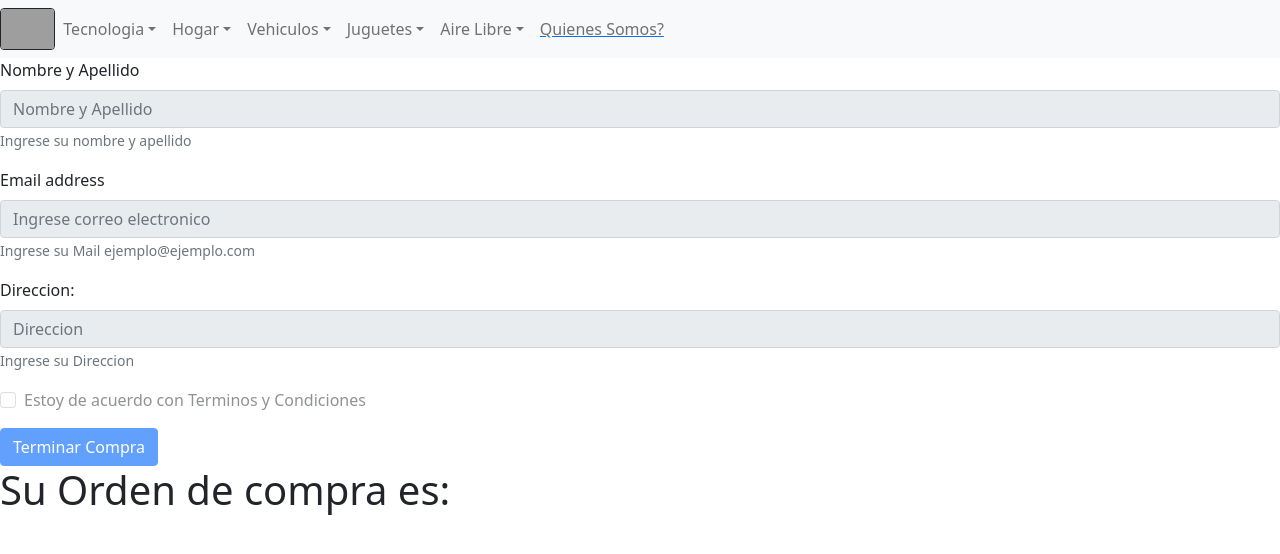
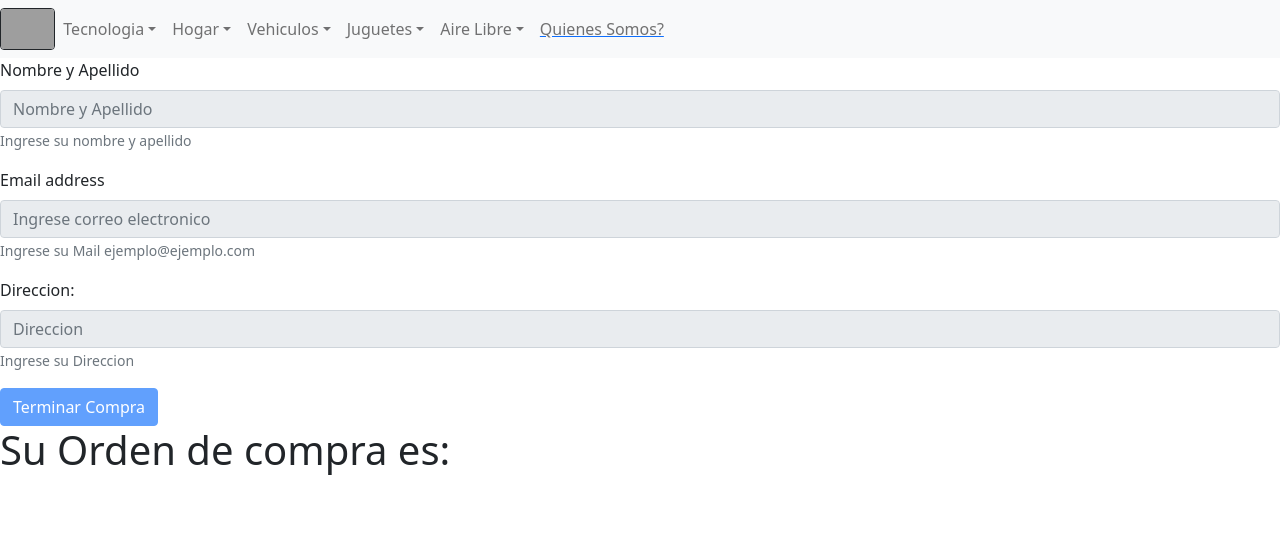
Before and after one commit to gabrielperullini/STARTCOMMERCE, a React (Create React App) app: page /CheckOut in a window 1280 px wide. Shown: the top 554 px of the page. Built offline with nearby package versions, Linux system fonts and the light colour scheme; grey boxes are pictures that could not be loaded.

Commit message:
EJERCICIO ITEM COLLECTION II FINAL

```diff
--- a/src/components/Formulario/Formulario.js
+++ b/src/components/Formulario/Formulario.js
@@ -4,6 +4,8 @@ import { useCartContext } from "../CartContext/CartContext.";
 
 const Formulario = (props) => {
   const { cart, clearCart } = useCartContext();
+  const [validated, setValidated] = useState(false);
+
   const initialState = {
     NYA: "",
     EMAIL: "",
@@ -17,19 +19,28 @@ const Formulario = (props) => {
   };
 
   const handleSubmit = (e) => {
+    const form = e.currentTarget;
+    if (form.checkValidity() === false) {
+      e.preventDefault();
+      e.stopPropagation();
+    }
     e.preventDefault();
-    props.addProduct(values);
-    setValues({ ...initialState });
-    clearCart();
+    setValidated(true);
+    if (values.NYA !== "" && values.EMAIL !== "" && values.DIRECCION !== "") {
+      props.addProduct(values);
+      setValues({ ...initialState });
+      clearCart();
+    }
   };
 
   if (cart.length !== 0) {
     return (
       <div>
-        <Form onSubmit={handleSubmit}>
+        <Form noValidate validated={validated} onSubmit={handleSubmit}>
           <Form.Group className="mb-3" controlId="formNyA">
             <Form.Label>Nombre y Apellido</Form.Label>
             <Form.Control
+              required
               type="text"
               placeholder="Nombre y Apellido"
               onChange={handleOnChange}
@@ -43,6 +54,7 @@ const Formulario = (props) => {
           <Form.Group className="mb-3" controlId="formEmail">
             <Form.Label>Email address</Form.Label>
             <Form.Control
+              required
               type="email"
               placeholder="Ingrese correo electronico"
               onChange={handleOnChange}
@@ -56,6 +68,7 @@ const Formulario = (props) => {
           <Form.Group className="mb-3" controlId="formDireccion">
             <Form.Label>Direccion:</Form.Label>
             <Form.Control
+              required
               type="text"
               placeholder="Direccion"
               onChange={handleOnChange}
@@ -64,12 +77,10 @@ const Formulario = (props) => {
             />
             <Form.Text className="text-muted">Ingrese su Direccion</Form.Text>
           </Form.Group>
-          <Form.Group className="mb-3" controlId="formBasicCheckbox">
-            <Form.Check
-              type="checkbox"
-              label="Estoy de acuerdo con Terminos y Condiciones"
-            />
-          </Form.Group>
+          <Form.Group
+            className="mb-3"
+            controlId="formBasicCheckbox"
+          ></Form.Group>
           <Button variant="primary" type="submit">
             Terminar Compra
           </Button>
@@ -121,11 +132,7 @@ const Formulario = (props) => {
             <Form.Text className="text-muted">Ingrese su Direccion</Form.Text>
           </Form.Group>
           <Form.Group className="mb-3" controlId="formBasicCheckbox">
-            <Form.Check
-              type="checkbox"
-              label="Estoy de acuerdo con Terminos y Condiciones"
-              disabled
-            />
+            <Form.Group className="mb-3"></Form.Group>
           </Form.Group>
           <Button variant="primary" type="submit" disabled>
             Terminar Compra
```
